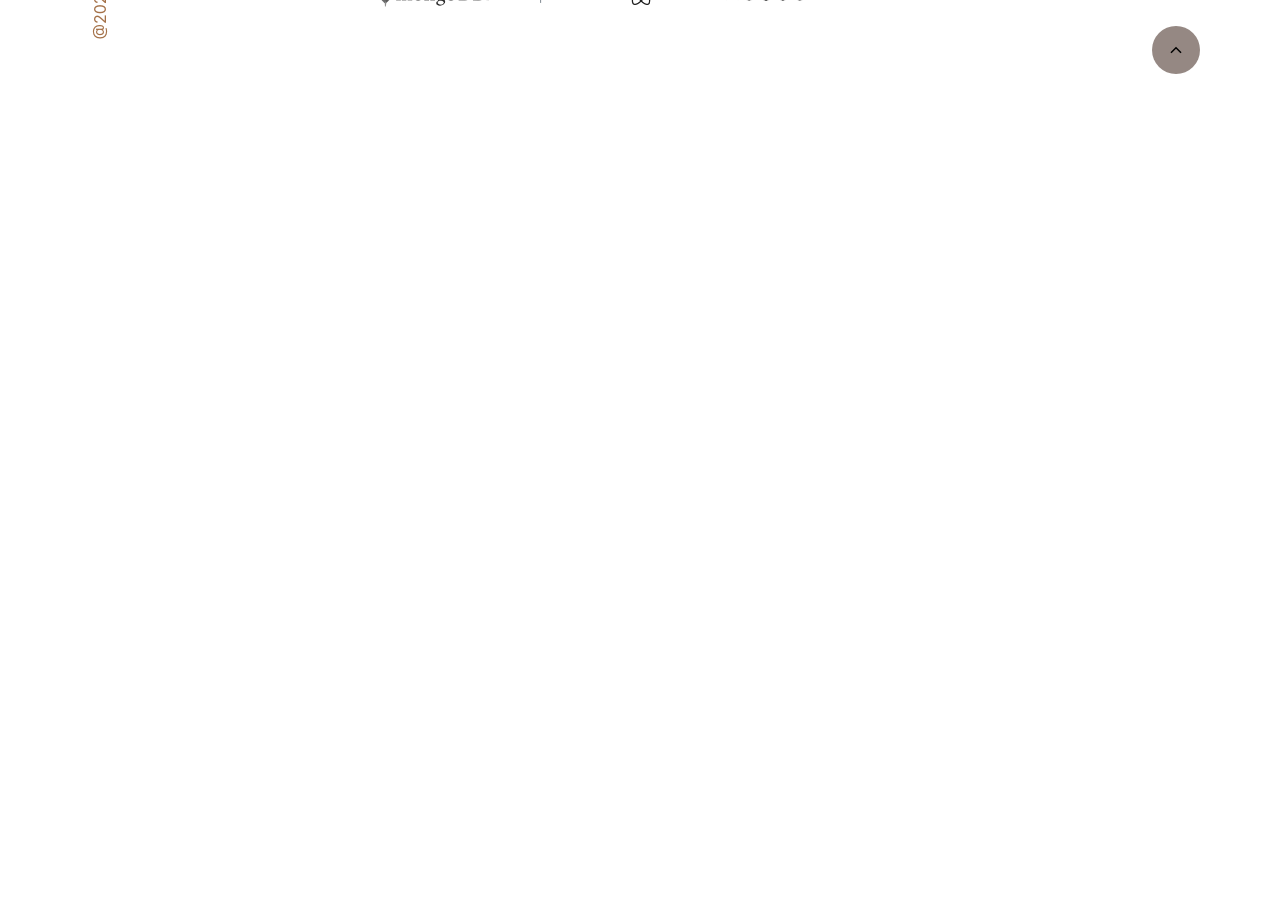
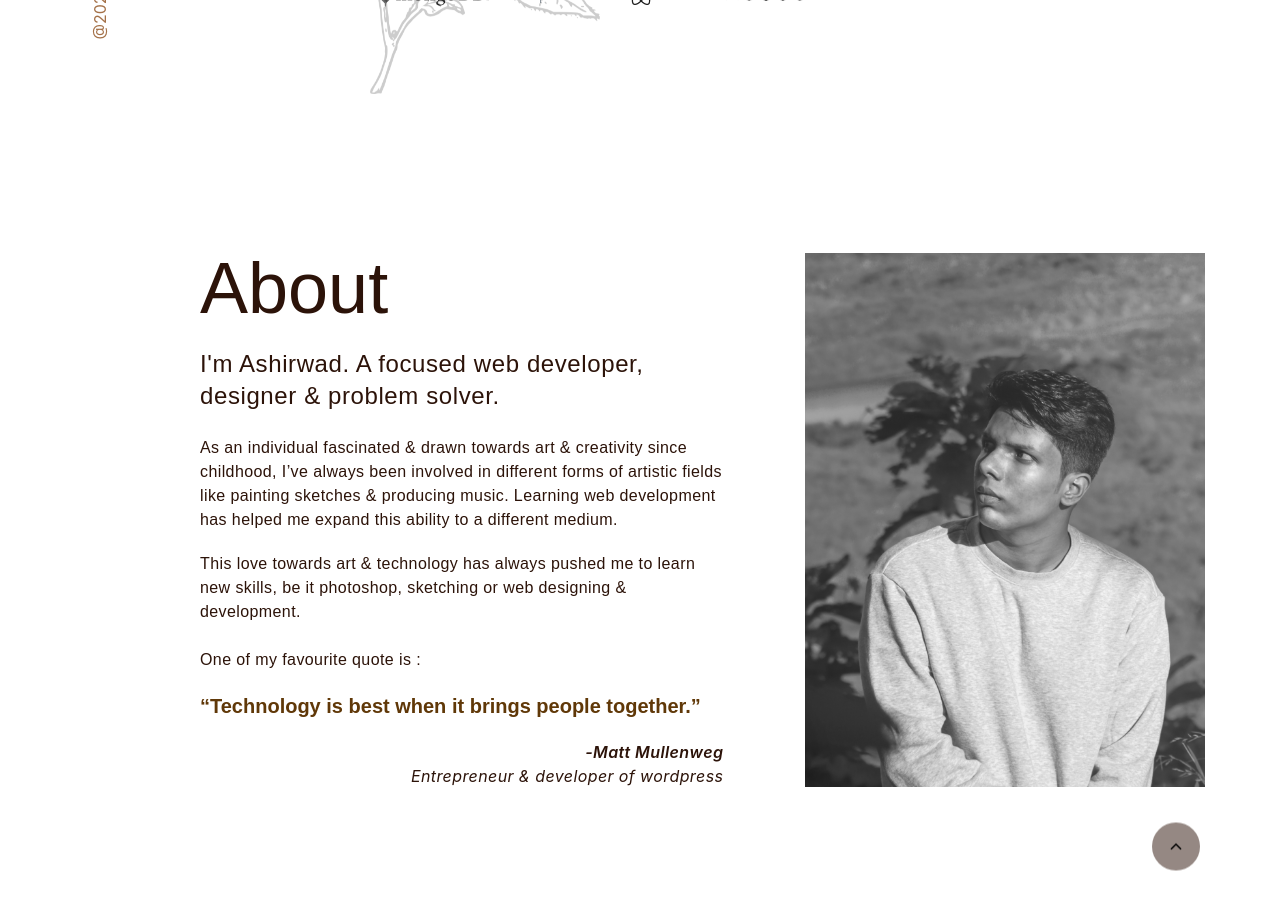
Before and after one commit to Ashirwad-Shetye/portfolio-react, a React (Create React App) app: page / in a window 1280 px wide. Shown: the part 680-1590 px from the top of the page. Before the commit the page ends 800 px from the top, so only its background shows below. Built offline with nearby package versions, Linux system fonts and the light colour scheme.

Commit message:
added about page

```diff
--- a/package.json
+++ b/package.json
@@ -14,6 +14,7 @@
     "react": "^18.2.0",
     "react-dom": "^18.2.0",
     "react-icons": "^4.7.1",
+    "react-intersection-observer": "^9.4.1",
     "react-scripts": "5.0.1",
     "tailwind-scrollbar": "^2.1.0",
     "typescript": "^4.9.5",
--- a/src/App.tsx
+++ b/src/App.tsx
@@ -1,5 +1,5 @@
 import React from "react";
-// import About from "./about";
+import About from "./pages/about";
 // import Works from "./works";
 // import Footer from "./footer";
 import { IoChevronUpSharp } from "react-icons/io5";
@@ -81,7 +81,9 @@ export default function App() {
         <div id="intro">
           <Home />
         </div>
-        <div id="about">{/* <About /> */}</div>
+        <div id="about">
+          <About />
+        </div>
         <div id="skills">{/* <Skill /> */}</div>
         <div id="works">{/* <Works /> */}</div>
         <div id="footer" className="relative">
--- /dev/null
+++ b/src/pages/about.tsx
@@ -0,0 +1,126 @@
+import React, { useEffect } from "react";
+import { useAnimation, motion } from "framer-motion";
+import { useInView } from "react-intersection-observer";
+import profileImage from "../assets/images/misc/profileImage.png";
+
+function About() {
+  const control = useAnimation();
+  const [textRef, textInView] = useInView();
+  const [imageRef, imageInView] = useInView();
+
+  const text = {
+    hidden: {
+      opacity: 0,
+      x: -30,
+    },
+    show: {
+      opacity: 1,
+      x: 0,
+      transition: {
+        duration: 1.5,
+      },
+    },
+  };
+
+  const image = {
+    hidden: {
+      opacity: 0,
+      x: 30,
+    },
+    show: {
+      x: 0,
+      opacity: 1,
+      transition: {
+        duration: 1.5,
+      },
+    },
+  };
+
+  useEffect(() => {
+    if (textInView) {
+      control.start("show");
+    }
+    if (imageInView) {
+      control.start("show");
+    }
+  }, [control, textInView, imageInView]);
+
+  return (
+    <div className="w-screen h-fit lg:h-screen">
+      <div className="flex flex-col md:flex-row justify-center md:justify-start items-center">
+        <section className="relative w-full h-32 md:h-full md:w-[200px]">
+          <div className="h-screen w-24"></div>
+        </section>
+        <section className=" w-10/12 flex justify-center md:justify-left items-center">
+          <motion.div
+            ref={textRef}
+            className="grid sm:grid-rows gap-5 md:grid-cols-2 place-items-center md:place-items-left"
+          >
+            <motion.div
+              variants={text}
+              animate={control}
+              initial="hidden"
+              className="text-left w-11/12 md:w-full  md:place-self-start"
+            >
+              <div className=" text-darkcoffee space-y-6">
+                <h1 className="text-7xl font-ginebra">About</h1>
+                <h2 className="text-2xl font-raleway tracking-wide">
+                  I&apos;m Ashirwad. A focused web developer, designer & problem
+                  solver.
+                </h2>
+                <div className="space-y-5">
+                  <p className="text-md text-darkcoffee font-raleway tracking-wide">
+                    As an individual fascinated & drawn towards art & creativity
+                    since childhood, I’ve always been involved in different
+                    forms of artistic fields like painting sketches & producing
+                    music. Learning web development has helped me expand this
+                    ability to a different medium.
+                  </p>
+                  <p className="text-md text-darkcoffee font-raleway tracking-wide">
+                    This love towards art & technology has always pushed me to
+                    learn new skills, be it photoshop, sketching or web
+                    designing & development.
+                  </p>
+                </div>
+                <div className="space-y-5">
+                  <p className="text-md text-darkcoffee font-raleway tracking-wide">
+                    One of my favourite quote is :
+                  </p>
+                  <h1 className="font-raleway font-semibold text-midcoffee text-xl">
+                    “Technology is best when it brings people together.”
+                  </h1>
+                  <div className="text-right">
+                    <h2 className="italic font-semibold text-darkcoffee tracking-wide">
+                      -Matt Mullenweg
+                    </h2>
+                    <p className="italic text-darkcoffee tracking-wide">
+                      Entrepreneur & developer of wordpress
+                    </p>
+                  </div>
+                </div>
+              </div>
+            </motion.div>
+            <motion.div
+              ref={imageRef}
+              variants={image}
+              animate={control}
+              initial="hidden"
+              className=" w-10/12 md:max-w-4/6 md:min-w-[350px] md:max-w-[400px]
+              place-self-center overflow-hidden hover:shadow-xl"
+            >
+              <img
+                src={profileImage}
+                alt={"profile"}
+                width={614}
+                height={819}
+                className="hover:scale-105 grayscale hover:grayscale-0 duration-300"
+              />
+            </motion.div>
+          </motion.div>
+        </section>
+      </div>
+    </div>
+  );
+}
+
+export default About;
--- a/src/pages/home.tsx
+++ b/src/pages/home.tsx
@@ -8,7 +8,7 @@ import { motion, useScroll, useTransform } from "framer-motion";
 
 function Home() {
   let { scrollYProgress } = useScroll();
-  let y = useTransform(scrollYProgress, [0, 1], ["0%", "100%"]);
+  let y = useTransform(scrollYProgress, [0, 1], ["0%", "30%"]);
 
   const variants = {
     hidden: { opacity: 0 },
```
Also changed, not shown: 1 other file (tests, documents, lock files or other folders).
